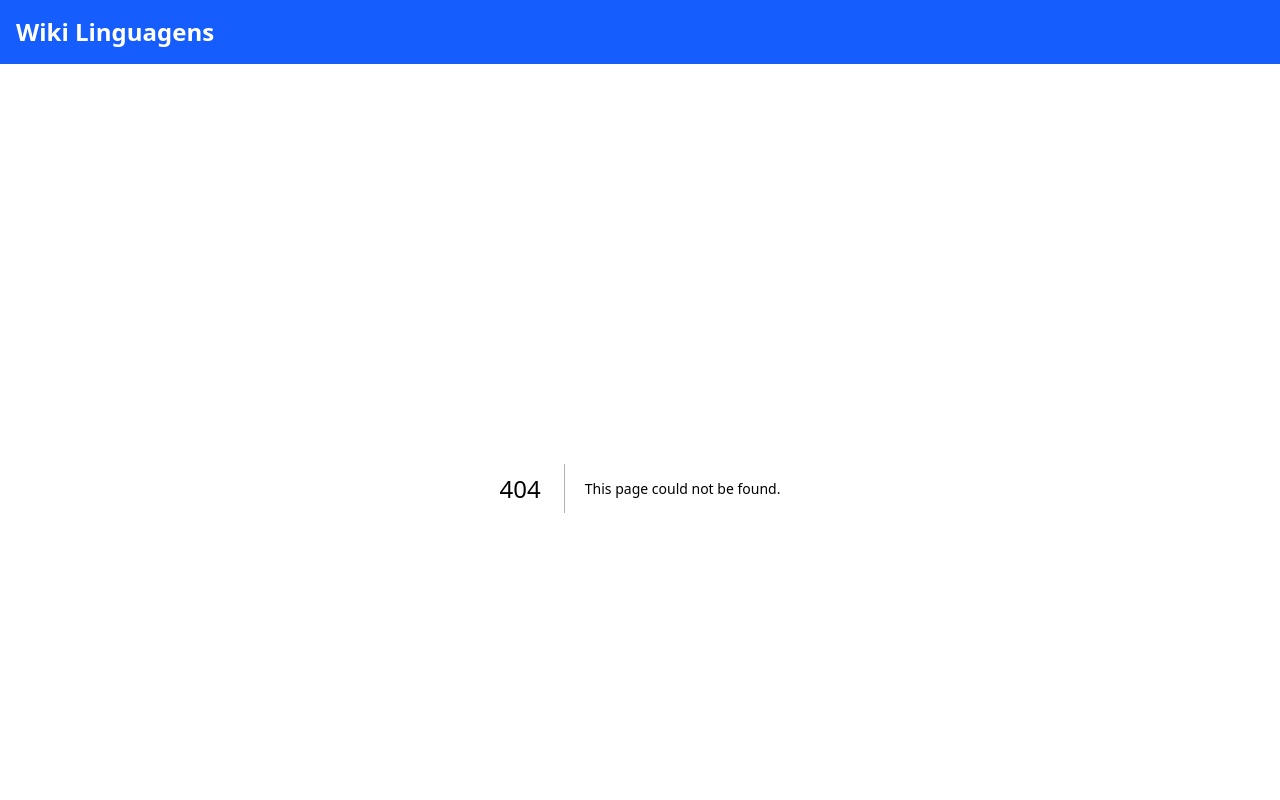
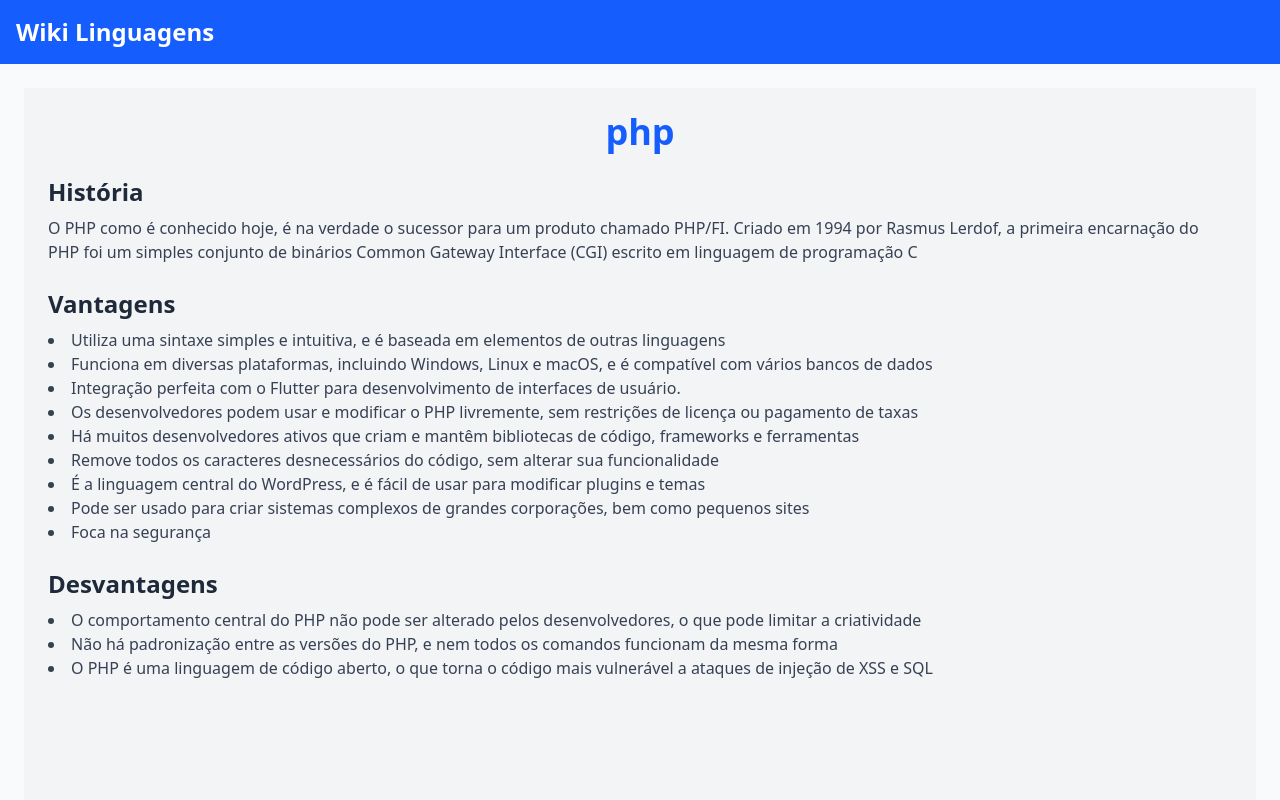
Before and after one commit to prof-freedson/wiki-linguagens, a Next.js app: page /pages/php in a window 1280 px wide. Before the commit this address had no page. Shown: the top 800 px of the page. Built offline with nearby package versions, Linux system fonts and the light colour scheme.

Commit message:
Página de da linguagem php adicionada

```diff
--- a/src/app/page.tsx
+++ b/src/app/page.tsx
@@ -5,6 +5,8 @@ import LanguageList from "./components/LanguageList";
 export default function Home() {
   const languages = [
     { name: "Dart", route: "pages/dart" },
+    { name: "Php", route: "pages/php" },
+
     // Adicione mais linguagens aqui no futuro
   ];
 
--- /dev/null
+++ b/src/app/pages/php/page.tsx
@@ -0,0 +1,50 @@
+import React from "react";
+
+const PhpPage: React.FC = () => {
+  return (
+    <div className="p-6 bg-gray-100 min-h-screen">
+      <h1 className="text-4xl font-bold text-center text-blue-600 mb-6">
+        php
+      </h1>
+      <section className="mb-6">
+        <h2 className="text-2xl font-semibold text-gray-800 mb-2">História</h2>
+        <p className="text-gray-700">
+        O PHP como é conhecido hoje, é na verdade o sucessor para um produto chamado PHP/FI. Criado em 1994 por Rasmus Lerdof, a primeira encarnação do PHP foi um simples conjunto de binários Common Gateway Interface (CGI) escrito em linguagem de programação C
+        </p>
+      </section>
+      <section className="mb-6">
+        <h2 className="text-2xl font-semibold text-gray-800 mb-2">Vantagens</h2>
+        <ul className="list-disc list-inside text-gray-700">
+          <li>Utiliza uma sintaxe simples e intuitiva, e é baseada em elementos de outras linguagens</li>
+          <li>
+          Funciona em diversas plataformas, incluindo Windows, Linux e macOS, e é compatível com vários bancos de dados
+          </li>
+          <li>
+            Integração perfeita com o Flutter para desenvolvimento de interfaces
+            de usuário.
+          </li>
+          <li>Os desenvolvedores podem usar e modificar o PHP livremente, sem restrições de licença ou pagamento de taxas</li>
+          <li>Há muitos desenvolvedores ativos que criam e mantêm bibliotecas de código, frameworks e ferramentas</li>
+          <li>Remove todos os caracteres desnecessários do código, sem alterar sua funcionalidade</li>
+          <li>É a linguagem central do WordPress, e é fácil de usar para modificar plugins e temas</li>
+          <li>Pode ser usado para criar sistemas complexos de grandes corporações, bem como pequenos sites</li>
+          <li>Foca na segurança</li>
+        </ul>
+      </section>
+      <section className="mb-6">
+        <h2 className="text-2xl font-semibold text-gray-800 mb-2">
+          Desvantagens
+        </h2>
+        <ul className="list-disc list-inside text-gray-700">
+          <li>
+          O comportamento central do PHP não pode ser alterado pelos desenvolvedores, o que pode limitar a criatividade
+          </li>
+          <li>Não há padronização entre as versões do PHP, e nem todos os comandos funcionam da mesma forma</li>
+          <li>O PHP é uma linguagem de código aberto, o que torna o código mais vulnerável a ataques de injeção de XSS e SQL</li>
+        </ul>
+      </section>
+    </div>
+  );
+};
+
+export default PhpPage;
```
